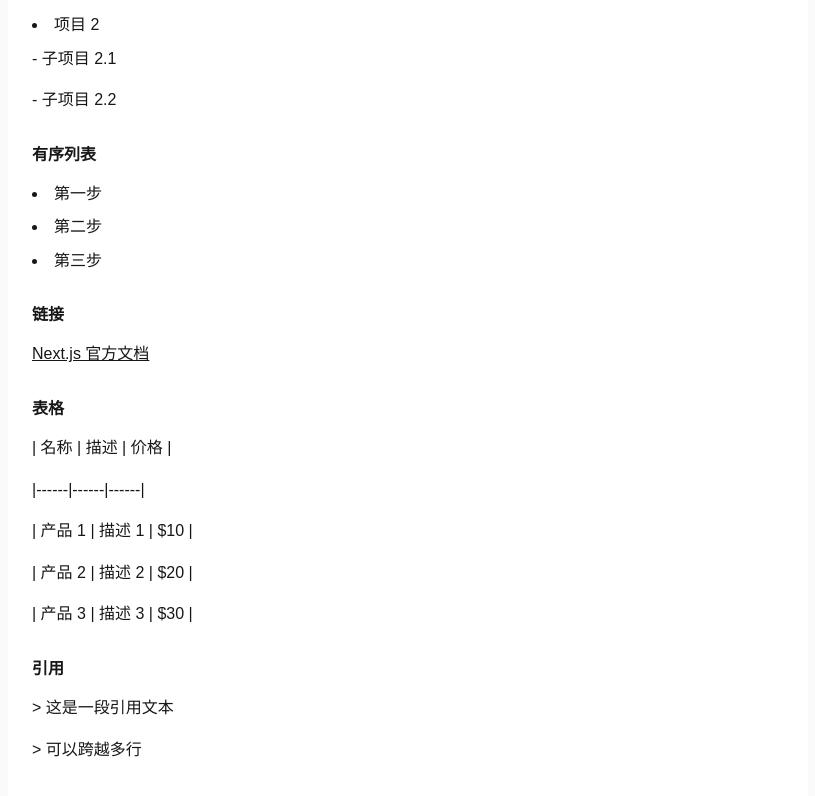
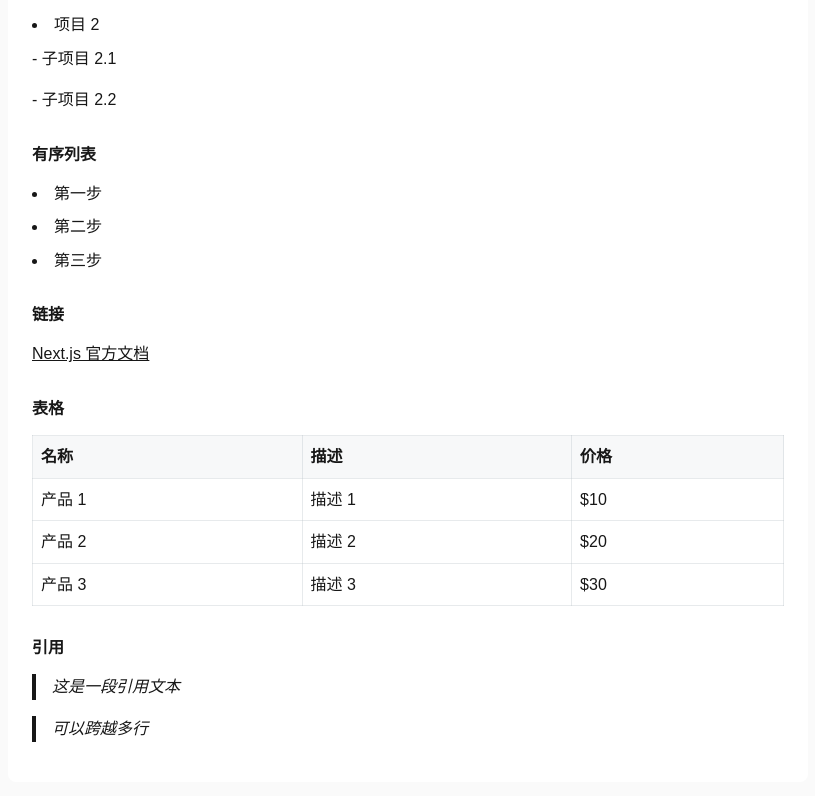
Before and after one commit to fengjutian/interview-question, a Next.js app: page / in a window 1280 px wide. Shown: the part 1008-1804 px from the top of the page, without its empty margins (56-871 px from the left). Built offline with nearby package versions, Linux system fonts and the light colour scheme.

Commit message:
feat(MarkdownRenderer): 增加表格和引用块的解析支持
添加对Markdown表格和引用块的解析转换功能，完善Markdown渲染能力

```diff
--- a/src/components/MarkdownRenderer.tsx
+++ b/src/components/MarkdownRenderer.tsx
@@ -44,8 +44,22 @@ export const MarkdownRenderer: React.FC<MarkdownRendererProps> = ({ content }) =
     text = text.replace(/^\d+\.\s+(.+)$/gm, '<li>$1</li>');
     text = text.replace(/(<li>.*?<\/li>)/s, '<ol>$1</ol>');
 
+    // 替换表格
+    text = text.replace(/\|(.+?)\|\n\|(-+\|)+\n((?:\|.+?\|\n)+)/g, (match, headers, separator, rows) => {
+      const headerCells = headers.split('|').filter(cell => cell.trim() !== '');
+      const headerRow = headerCells.map(cell => `<th>${cell.trim()}</th>`).join('');
+      const rowCells = rows.trim().split('\n').map(row => {
+        const cells = row.split('|').filter(cell => cell.trim() !== '');
+        return `<tr>${cells.map(cell => `<td>${cell.trim()}</td>`).join('')}</tr>`;
+      }).join('');
+      return `<table><thead><tr>${headerRow}</tr></thead><tbody>${rowCells}</tbody></table>`;
+    });
+
+    // 替换引用块
+    text = text.replace(/^>\s+(.+)$/gm, '<blockquote>$1</blockquote>');
+
     // 替换段落
-    text = text.replace(/^(?!<h|<ul|<ol|<li|<code|<strong|<em|<a).+$/gm, '<p>$&</p>');
+    text = text.replace(/^(?!<h|<ul|<ol|<li|<code|<strong|<em|<a|<table|<blockquote).+$/gm, '<p>$&</p>');
 
     return text;
   };
```
